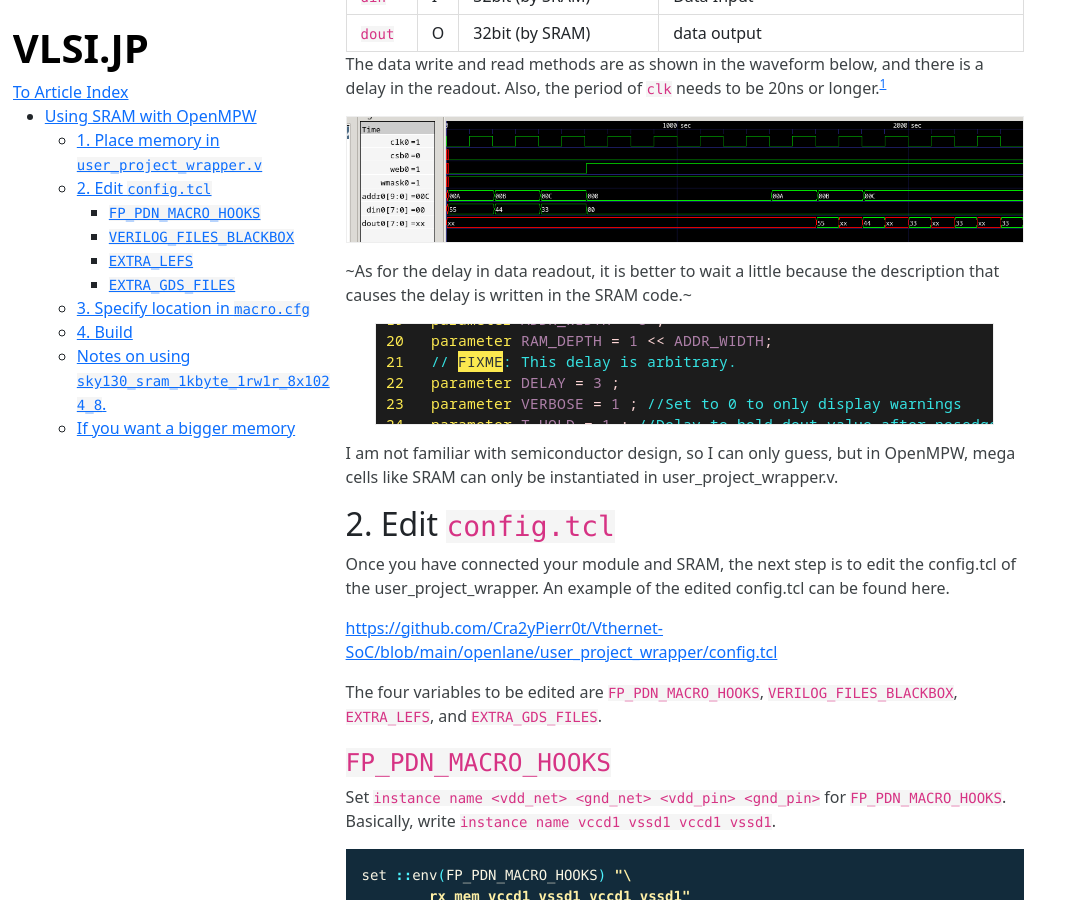
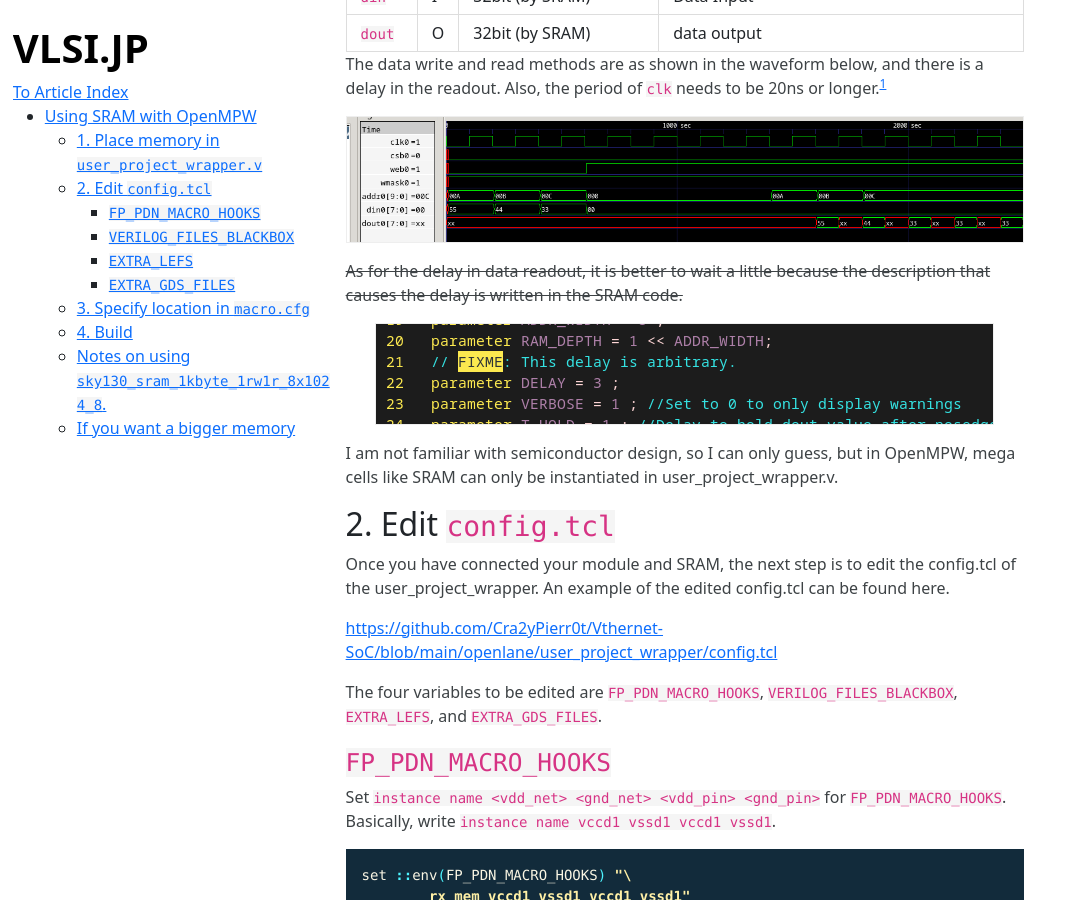
Before and after one commit to Cra2yPierr0t/Cra2yPierr0t.github.io, a Jekyll site: the page built from OpenMPWSRAM_eng.md, in a window 1280 px wide and 900 px high, scrolled down 1758 px. Shown: the whole window, without its empty margins (0-1074 px from the left). Built offline with Jekyll 4.4.1, drawn with Linux system fonts in a browser that asks for light colours.

```diff
--- a/OpenMPWSRAM_eng.md
+++ b/OpenMPWSRAM_eng.md
@@ -78,7 +78,7 @@
 
 ![](https://raw.githubusercontent.com/Cra2yPierr0t/Cra2yPierr0t.github.io/master/images/MPWRAM/wave.png?raw=true)
 
-~As for the delay in data readout, it is better to wait a little because the description that causes the delay is written in the SRAM code.~
+~~As for the delay in data readout, it is better to wait a little because the description that causes the delay is written in the SRAM code.~~
 
 ![](https://raw.githubusercontent.com/Cra2yPierr0t/Cra2yPierr0t.github.io/master/images/MPWRAM/arbi.png?raw=true)
 
```
Also changed, not shown: OpenMPWSRAM.md (+1 -1 lines).
